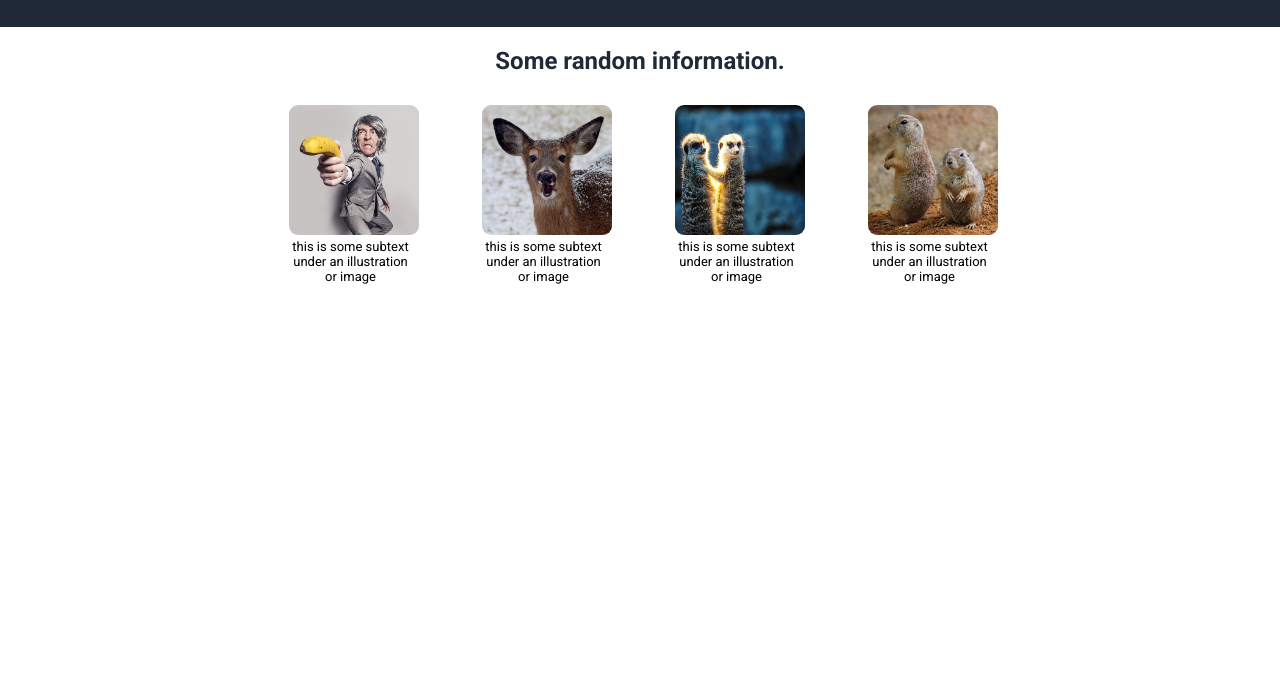
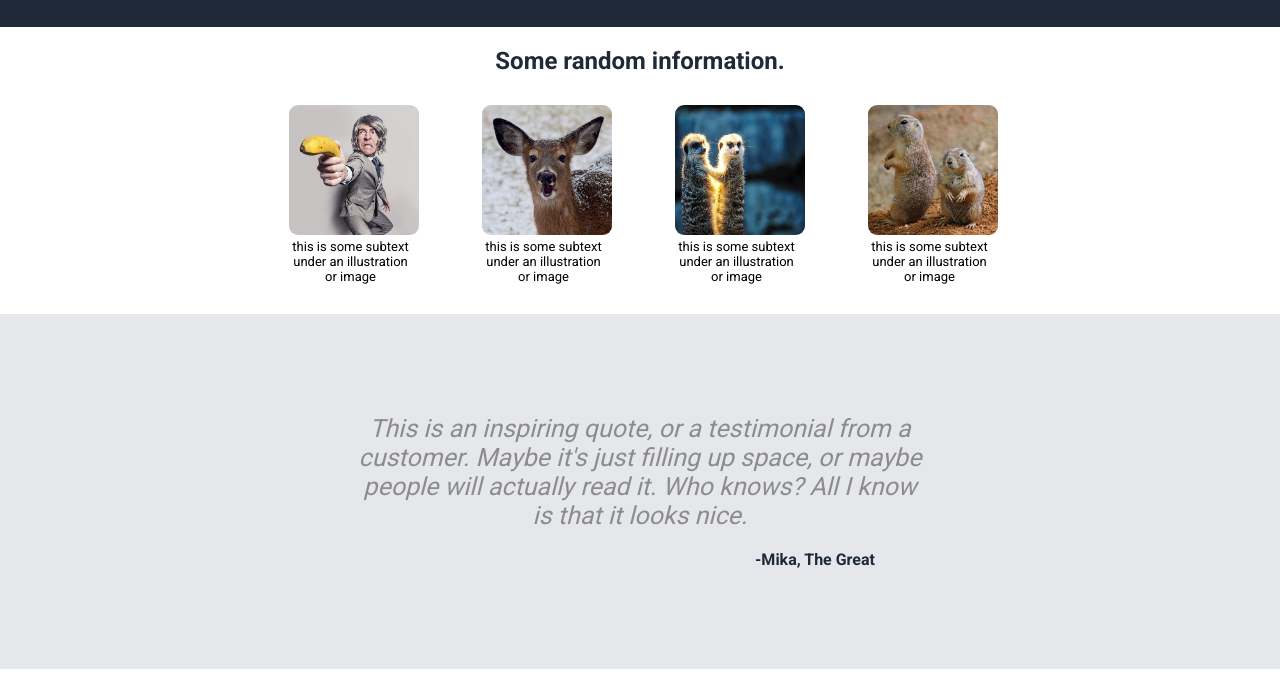
Before and after one commit to NeedleKO/Odin-Project-HTML-CSS-Landing-page, a plain HTML site: page index.html in a window 1280 px wide. Shown: the part 271-952 px from the top of the page. Drawn offline with Linux system fonts and the light colour scheme.

Commit message:
Finished testimonial

```diff
--- a/index.html
+++ b/index.html
@@ -58,10 +58,16 @@
             </div>
         </div>
 
+        <div class="quote_wrapper">
+            <p class="inspiring_quote">This is an inspiring quote, or a testimonial from a <br> customer. Maybe it's just filling up space, or maybe <br> people will actually read it. Who knows? All I know <br> is that it looks nice.</p>
+            <p class="autors">-Mika, The Great</p>
+
+        </div>
 
 
+       </section>
 
-    </section>
+
 
 
     <footer>
--- a/styles.css
+++ b/styles.css
@@ -51,7 +51,7 @@ a {
 
 .Herotext {
     font-size: 45px;
-    font-size: 800;
+    font-size:900;
     color: #F9FAF8;
 }
 
@@ -134,3 +134,26 @@ section {
 .round_corners_img {
     border-radius: 7%;
 }
+
+
+.quote_wrapper {
+    background-color: #E5E7EB;
+    text-align: center;
+    margin-top: 30px;
+    padding: 100px;
+
+}
+
+.inspiring_quote {
+    font-size: 25px;
+    color: #8c8c8c;
+    font-style: italic;
+    font-weight: 100;
+}
+
+.autors {
+    padding-left: 350px;
+    color: #1F2937;
+    font-weight: 900;
+    padding-top: 20px;
+}
```
